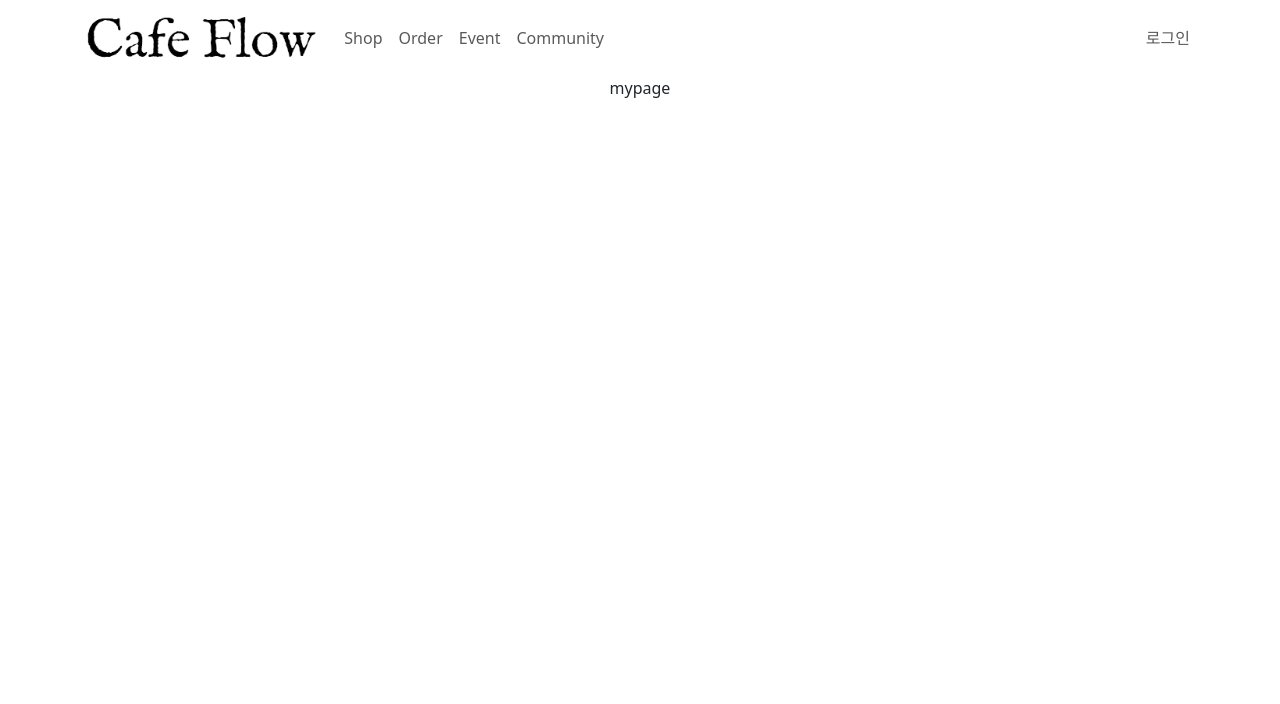
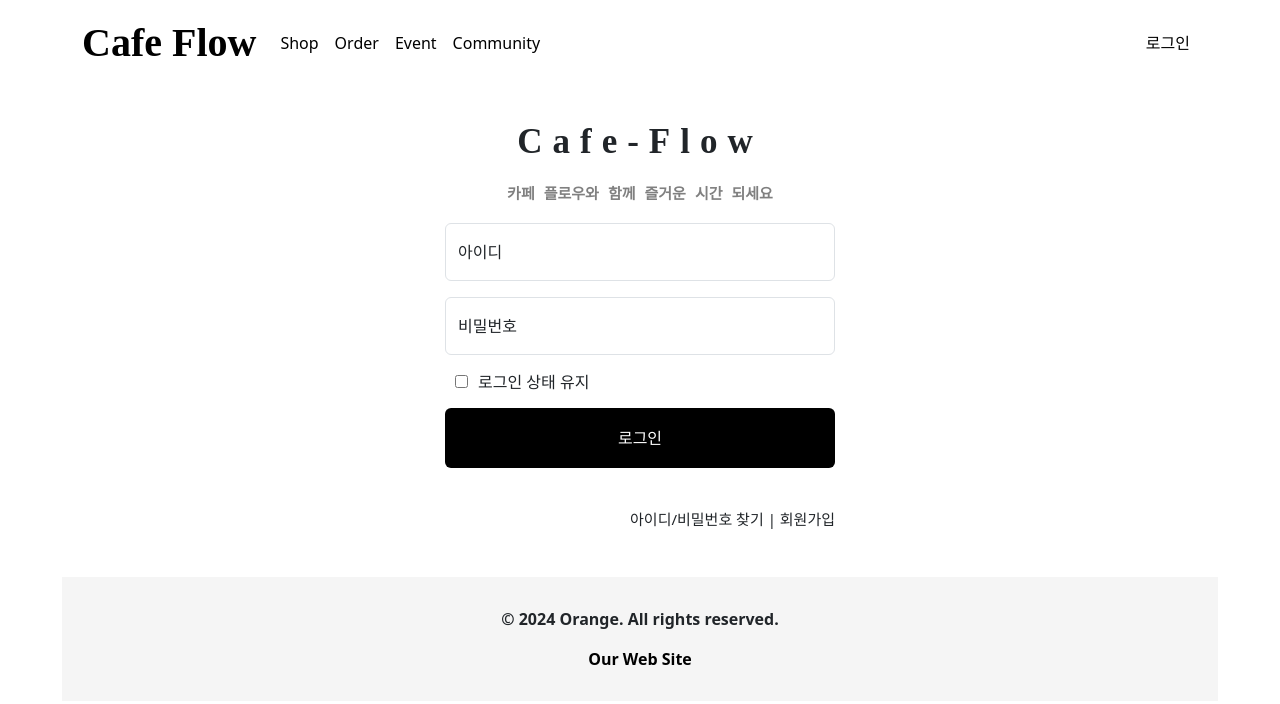
Before and after one commit to Cafe-Flow/CafeFlow-FrontEnd, a React (Create React App) app in the folder cafeflow_front/: page /usersignup in a window 1280 px wide. Shown: the top 704 px of the page. Built offline with nearby package versions, Linux system fonts and the light colour scheme; a web font is replaced by a local one.

Commit message:
[ADD] 사용자 로그인 / 회원가입

```diff
--- a/cafeflow_front/src/App.css
+++ b/cafeflow_front/src/App.css
@@ -1,5 +1,14 @@
 .App {
   text-align: center;
+  width: 95%;
+  margin: 0 auto;
+}
+
+.Logo-font {
+  font-family: 'Times New Roman', Times, serif;
+  font-weight: 900;
+  font-size: 40px;
+
 }
 
 .custom-card-body, .custom-card {
@@ -88,6 +97,18 @@ letter-spacing: 1px;
   }
 }
 
+.ft {
+    background-color: whitesmoke;
+    padding: 30px;
+    margin: auto;
+    font-weight: 900;
+    width: 95%;
+}
+
+a:link, a:visited {
+  text-decoration: none;
+  color: black;
+}
 
 @keyframes loading-animation {
   0% { width: 0; }
--- a/cafeflow_front/src/App.js
+++ b/cafeflow_front/src/App.js
@@ -3,6 +3,7 @@ import Header from './Header.js';
 import { Routes, Route } from 'react-router-dom'
 import MainPage from './MainPage.js';
 import LoginPage from './RegisterPage/Login.js';
+import UserSignupPage from './RegisterPage/UserSignup.js'
 
 function App() {
   return (
@@ -12,9 +13,13 @@ function App() {
         <Route path='/' element={<MainPage/>}/>
         <Route path='/login' element={<LoginPage/>}/>
         <Route path='/adminsignup' element={<div>mypage</div>}/>
-        <Route path='/usersignup' element={<div>mypage</div>}/>
+        <Route path='/usersignup' element={<UserSignupPage/>}/>
       </Routes>
 
+    <footer className='ft'>
+         <p>&copy; 2024 Orange. All rights reserved.</p>
+         <a href="https://github.com/Cafe-Flow">Our Web Site</a>
+    </footer>
     </div>
   );
 }
--- a/cafeflow_front/src/Header.js
+++ b/cafeflow_front/src/Header.js
@@ -15,12 +15,9 @@ function Header() {
 <Navbar expand="lg" className="custom-navbar-style" expanded={expanded}>
   <Container className="custom-navbar-container">
     <Navbar.Brand href="#" className="custom-navbar-brand">
-      <img
-        src="/카페.png"
-        alt="Logo"
-        height="50"
-        onClick={() => navigate('/')}
-      />{' '}
+    <div className='Logo-font'>
+    <a onClick={() => navigate('/')}>Cafe Flow</a>
+    </div>
     </Navbar.Brand>
     <Navbar.Toggle aria-controls="basic-navbar-nav" onClick={() => setExpanded(expanded ? false : "expanded")} />
     <Navbar.Collapse id="basic-navbar-nav">
--- a/cafeflow_front/src/MainPage.js
+++ b/cafeflow_front/src/MainPage.js
@@ -3,7 +3,6 @@ import { Card, CardBody, Carousel, Button } from 'react-bootstrap';
 
 function MainPage() {
   return (
-    <div className="App">
       <Carousel>
         <Carousel.Item>
         <Card className='custom-card' style={{ backgroundColor: '#43f770' }}>
@@ -11,7 +10,7 @@ function MainPage() {
         <div className="text-container">
               <p className="card-title-custom">실시간 카페<br/>좌석을 확인!</p>
               <p className="card-text-custom">
-              가고싶은 카페의 실시간 남은 자리를 확인해봐요
+              가고싶은 카페의 실시간 남은 자리를 확인
               </p>
               <Button className="card-button" style={{ fontFamily: "'Roboto', sans-serif", fontSize: '20px',
               fontWeight: 400, backgroundColor: 'white', color: 'black', borderColor: 'white' }}>지금 보러가기 👉</Button>
@@ -26,7 +25,7 @@ function MainPage() {
         <div className="text-container">
               <p className="card-title-custom">언제 어디서든 <br/> 편하게 주문!</p>
               <p className="card-text-custom">
-              어디서나 편하게 비대면으로 주문해봐요
+              어디서나 편하게 비대면으로 주문
               </p>
               <Button className="card-button" style={{ fontFamily: "'Roboto', sans-serif", fontSize: '20px',
               fontWeight: 400, backgroundColor: 'white', color: 'black', borderColor: 'white' }}>지금 주문하기 👉</Button>
@@ -41,7 +40,7 @@ function MainPage() {
         <div className="text-container">
               <p className="card-title-custom" style={{color: 'white'}}>최애 카페를<br/> 함께 공유!</p>
               <p className="card-text-custom"style={{color: 'white'}} >
-                사람들에게 알리고 싶은 나만의 최애 카페를 공유 해봐요
+                사람들에게 알리고 싶은 나만의 최애 카페를 공유
               </p>
               <Button className="card-button" style={{ fontFamily: "'Roboto', sans-serif", fontSize: '20px',
               fontWeight: 400, backgroundColor: 'white', color: 'black', borderColor: 'white' }}>지금 하러가기 👉</Button>
@@ -51,7 +50,6 @@ function MainPage() {
           </Card>
         </Carousel.Item>
       </Carousel>
-    </div>
   );
 }
 
--- a/cafeflow_front/src/RegisterPage/Login.js
+++ b/cafeflow_front/src/RegisterPage/Login.js
@@ -1,41 +1,113 @@
 import React, { useState } from 'react';
 import './Register.css'
 import { useNavigate } from 'react-router-dom';
-import { Button, Form, FloatingLabel, Container} from 'react-bootstrap';
+import { Modal, Button, Form, FloatingLabel, Container, Card} from 'react-bootstrap';
 
 function LoginPage() {
   const navigate = useNavigate();
   const [email, setEmail] = useState('');
   const [password, setPassword] = useState('');
   const [isChecked, setIsChecked] = useState(false);
+  const [emailError, setEmailError] = useState('');
+  const [passwordError, setPasswordError] = useState('');
+  const [showModal, setShowModal] = useState(false); // 모달 표시 상태
+
+  const validateForm = () => {
+    let isValid = true;
+    if (!email) {
+      setEmailError('아이디를 입력해주세요.');
+      isValid = false;
+    } else {
+      setEmailError('');
+    }
+    if (!password) {
+      setPasswordError('비밀번호를 입력해주세요.');
+      isValid = false;
+    } else {
+      setPasswordError('');
+    }
+    return isValid;
+  };
+
+  const handleSignupTypeSelection = (userType) => {
+    setShowModal(false); // 모달 닫기
+    if (userType === 'admin') {
+      navigate('/adminSignup');
+    } else {
+      navigate('/userSignup');
+    }
+  };
 
   const handleSubmit = (event) => {
     event.preventDefault();
+    if (validateForm()) {
       console.log(email, password);
       navigate('/');
+    }
   };
 
   return (
-    <Container className='login-container'>
-      <div className='input-box' style={{ display: 'flex', flexDirection: 'column' }}>
-      <div className='h1-font'><p>Cafe-Flow</p></div>
-      <div className='h6-font'><p>카페 플로우와 함께 즐거운 시간 되세요</p></div>
+    <div className='login-container'>
+      <Form className='input-box' style={{ display: 'flex', flexDirection: 'column' }} onSubmit={handleSubmit}>
+        <div className='h1-font'>
+        <p>Cafe-Flow</p>
+        </div>
+        <div className='h6-font'><p>카페 플로우와 함께 즐거운 시간 되세요</p>
+        </div>
         <FloatingLabel controlId="floatingInput" label="아이디" className="mb-3">
-        <Form.Control type="email" placeholder="name@example.com" />
+          <Form.Control type="text" placeholder="name@example.com" isInvalid={!!emailError}
+            onChange={(e) => setEmail(e.target.value)}/>
+            <Form.Control.Feedback type="invalid">
+              {emailError}
+            </Form.Control.Feedback>
           </FloatingLabel>
           <FloatingLabel controlId="floatingPassword" label="비밀번호">
-        <Form.Control type="password" placeholder="Password" />
+          <Form.Control
+            type="password"
+            placeholder="Password"
+            isInvalid={!!passwordError}
+            onChange={(e) => setPassword(e.target.value)}
+          />
+          <Form.Control.Feedback type="invalid">
+            {passwordError}
+          </Form.Control.Feedback>
         </FloatingLabel>
           <div style={{ paddingBottom: '10px', paddingTop: '10px', display: 'flex', alignItems: 'center'}}>
             <input type='checkbox' onChange={(e) => setIsChecked(e.target.checked)} checked={isChecked}
               id="checkbox"style={{ margin:"10px" }}/>
-      <label htmlFor="checkbox">로그인 상태 유지</label>
+              <label htmlFor="checkbox">
+                로그인 상태 유지
+              </label>
           </div>
       <Button type="submit" style={{ border: "none", backgroundColor: "black", color: "white", height: "60px"}}>
         로그인
       </Button>
+      <div className='new-sign-box'>
+      <p><span onClick={() => {console.log(1)}}>아이디/비밀번호 찾기  </span>
+      <span onClick={() =>  setShowModal(true)}>|  회원가입</span>
+      </p>
       </div>
-      </Container>
+      </Form>
+      <Modal show={showModal} onHide={() => setShowModal(false)} size='lg'>
+        <Modal.Header closeButton>
+          <div className="h6-font">
+          <Modal.Title>회원가입 유형 선택</Modal.Title>
+          </div>
+        </Modal.Header>
+        <Modal.Body className="custom-modal-body">
+          <div className='signup-select'>
+          <div className='admin-select' onClick={() => handleSignupTypeSelection('admin')}>
+          <img src="/관리자1.png" alt="카페 관리자" />
+            카페 관리자
+          </div>
+          <div className='admin-select' onClick={() => handleSignupTypeSelection('user')}>
+          <img src="/손님1.png" alt="서비스 이용자" />
+            서비스 이용자
+          </div>
+          </div>
+        </Modal.Body>
+      </Modal>
+      </div>
   );
 }
 
--- a/cafeflow_front/src/RegisterPage/Register.css
+++ b/cafeflow_front/src/RegisterPage/Register.css
@@ -1,19 +1,20 @@
 .login-container {
-    max-width: 400px; /* 최대 너비 설정 */
-    margin: auto; /* 좌우 마진 자동으로 설정하여 중앙 정렬 */
+    min-width: 450px; /* 최대 너비 설정 */
+    width: 95%;
+    margin: 0 auto;
 }
 
 .input-box {
     padding: 30px;
-    width: 40%;
-    min-width: 500px;
+    width: 35%;
+    min-width: 450px;
     margin: auto; /* 좌우 마진 자동으로 설정하여 중앙 정렬 */
 }
 
 .h1-font {
-    font-family: 'Roboto', sans-serif;
+    font-family: 'Times New Roman', Times, serif;
     font-size: 35px;
-    font-weight: 700;
+    font-weight: 900;
     letter-spacing: 10px;
 }
 
@@ -23,3 +24,42 @@
     font-size: 15px;
     color: grey;
 }
+
+.new-sign-box {
+    padding-top: 40px;
+    text-align: right;
+    font-size: 15px;
+}
+
+.signup-select div img {
+    width: 100px; /* 이미지 너비 설정 */
+    height: auto; /* 이미지 높이를 자동으로 설정하여 비율 유지 */
+    display: block; /* 블록 레벨 요소로 설정하여 텍스트가 아래로 오도록 함 */
+    margin: 0 auto 10px; /* 이미지를 중앙 정렬하고, 아래쪽에 간격 추가 */
+  }
+
+
+.admin-select {
+    cursor: pointer;
+    padding: 10px;
+    flex: 1;
+    text-align: center;
+    display: flex; /* 플렉스박스로 설정하여 내부 요소들을 세로 중앙 정렬 */
+    flex-direction: column; /* 요소들을 세로로 나열 */
+    justify-content: center; /* 세로 방향으로 중앙 정렬 */
+    align-items: center; /* 가로 방향으로 중앙 정렬 */
+  }
+
+.admin-select:hover, .user-select:hover {
+    background-color: #f2f2f2;
+  }
+
+.custom-modal-body {
+    height: 500px; /* 원하는 높이로 설정 */
+    overflow-y: auto; /* 내용이 높이를 초과할 경우 스크롤바 표시 */
+  }
+
+
+span {
+    cursor: pointer;
+}
--- a/cafeflow_front/src/RegisterPage/UserSignup.js
+++ b/cafeflow_front/src/RegisterPage/UserSignup.js
@@ -0,0 +1,83 @@
+import React, { useState } from 'react';
+import './Register.css'
+import { useNavigate } from 'react-router-dom';
+import { Button, Form, FloatingLabel, Container} from 'react-bootstrap';
+
+function UserSignupPage() {
+  const navigate = useNavigate();
+  const [email, setEmail] = useState('');
+  const [password, setPassword] = useState('');
+  const [isChecked, setIsChecked] = useState(false);
+  const [emailError, setEmailError] = useState('');
+  const [passwordError, setPasswordError] = useState('');
+
+  const validateForm = () => {
+    let isValid = true;
+    if (!email) {
+      setEmailError('아이디를 입력해주세요.');
+      isValid = false;
+    } else {
+      setEmailError('');
+    }
+    if (!password) {
+      setPasswordError('비밀번호를 입력해주세요.');
+      isValid = false;
+    } else {
+      setPasswordError('');
+    }
+    return isValid;
+  };
+
+  const handleSubmit = (event) => {
+    event.preventDefault();
+    if (validateForm()) {
+      console.log(email, password);
+      navigate('/');
+    }
+  };
+
+  return (
+    <div className='login-container'>
+      <Form className='input-box' style={{ display: 'flex', flexDirection: 'column' }} onSubmit={handleSubmit}>
+        <div className='h1-font'>
+        <p>Cafe-Flow</p>
+        </div>
+        <div className='h6-font'><p>카페 플로우와 함께 즐거운 시간 되세요</p>
+        </div>
+        <FloatingLabel controlId="floatingInput" label="아이디" className="mb-3">
+          <Form.Control type="text" placeholder="name@example.com" isInvalid={!!emailError}
+            onChange={(e) => setEmail(e.target.value)}/>
+            <Form.Control.Feedback type="invalid">
+              {emailError}
+            </Form.Control.Feedback>
+          </FloatingLabel>
+          <FloatingLabel controlId="floatingPassword" label="비밀번호">
+          <Form.Control
+            type="password"
+            placeholder="Password"
+            isInvalid={!!passwordError}
+            onChange={(e) => setPassword(e.target.value)}
+          />
+          <Form.Control.Feedback type="invalid">
+            {passwordError}
+          </Form.Control.Feedback>
+        </FloatingLabel>
+          <div style={{ paddingBottom: '10px', paddingTop: '10px', display: 'flex', alignItems: 'center'}}>
+            <input type='checkbox' onChange={(e) => setIsChecked(e.target.checked)} checked={isChecked}
+              id="checkbox"style={{ margin:"10px" }}/>
+              <label htmlFor="checkbox">
+                로그인 상태 유지
+              </label>
+          </div>
+      <Button type="submit" style={{ border: "none", backgroundColor: "black", color: "white", height: "60px"}}>
+        로그인
+      </Button>
+      <div className='new-sign-box'>
+      <p><span onClick={() => {console.log(1)}}>아이디/비밀번호 찾기  </span><span onClick={() => {console.log(1)}}>|  회원가입</span></p>
+      </div>
+      </Form>
+      </div>
+  );
+}
+
+export default UserSignupPage;
```
Also changed, not shown: cafeflow_front/public/관리자1.png (added), cafeflow_front/public/손님1.png (added). Lines whose indentation alone changed are shown as unchanged.
